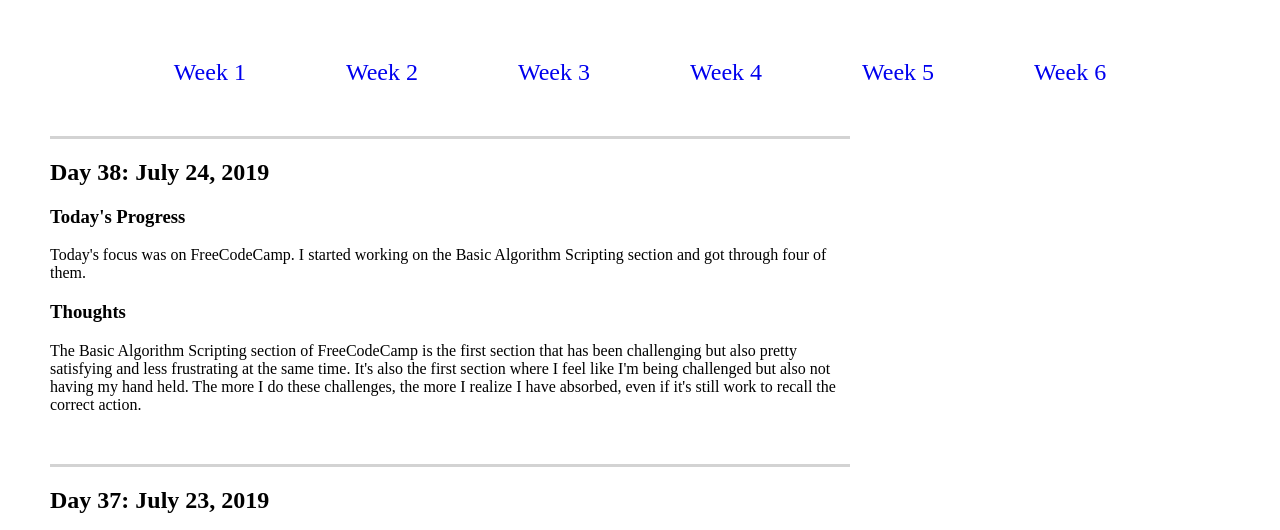
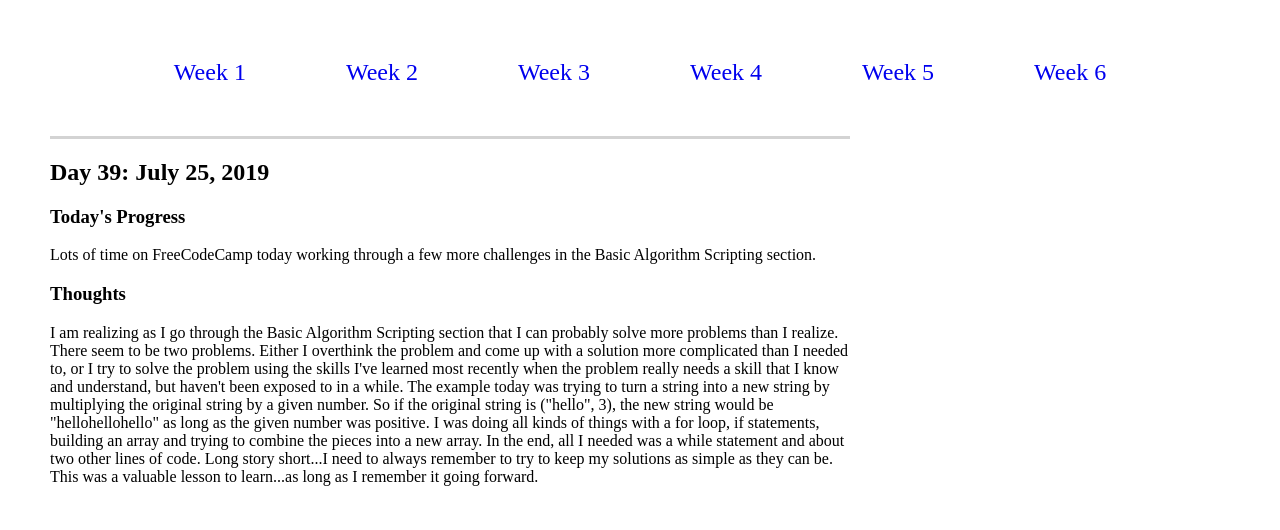
Before and after one commit to ctlemon83/100-Days-of-Coding-Challenge, a plain HTML site: page index.html in a window 1280 px wide. Shown: the part 242-772 px from the top of the page. Drawn offline with Linux system fonts and the light colour scheme.

Commit message:
Added day 39

```diff
--- a/index.html
+++ b/index.html
@@ -21,6 +21,13 @@
 				<a href="#day28" class="weeks">Week 5</a>
 				<a href="#day35" class="weeks">Week 6</a>
 		</p>
+		<div class="entry" id="day39">
+			<h2>Day 39: July 25, 2019</h2>
+			<h3>Today's Progress</h3>
+			<p>Lots of time on FreeCodeCamp today working through a few more challenges in the Basic Algorithm Scripting section.</p>
+			<h3>Thoughts</h3>
+			<p>I am realizing as I go through the Basic Algorithm Scripting section that I can probably solve more problems than I realize. There seem to be two problems. Either I overthink the problem and come up with a solution more complicated than I needed to, or I try to solve the problem using the skills I've learned most recently when the problem really needs a skill that I know and understand, but haven't been exposed to in a while. The example today was trying to turn a string into a new string by multiplying the original string by a given number. So if the original string is ("hello", 3), the new string would be "hellohellohello" as long as the given number was positive. I was doing all kinds of things with a for loop, if statements, building an array and trying to combine the pieces into a new array. In the end, all I needed was a while statement and about two other lines of code. Long story short...I need to always remember to try to keep my solutions as simple as they can be. This was a valuable lesson to learn...as long as I remember it going forward.</p>
+		</div>
 		<div class="entry" id="day38">
 			<h2>Day 38: July 24, 2019</h2>
 			<h3>Today's Progress</h3>
```
